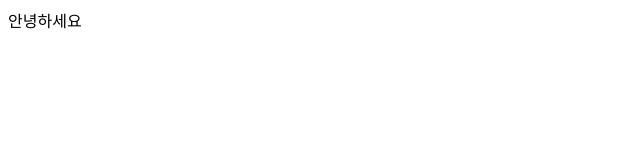
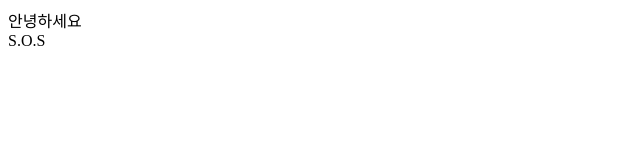
Before and after one commit to hyunjae8703-code/1-1, a plain HTML site: page login.html in a window 1280 px wide. Shown: the full height of the page, 0-640 px from the left. Drawn offline with Linux system fonts and the light colour scheme.

Commit message:
Update login.html
ok

```diff
--- a/login.html
+++ b/login.html
@@ -6,6 +6,8 @@
     <title>Document</title>
 </head>
 <body>
-    </h1>안녕하세요
+    </h1>안녕하세요<div class=""></div>
+    S.O.S
+
 </body>
 </html>
```
